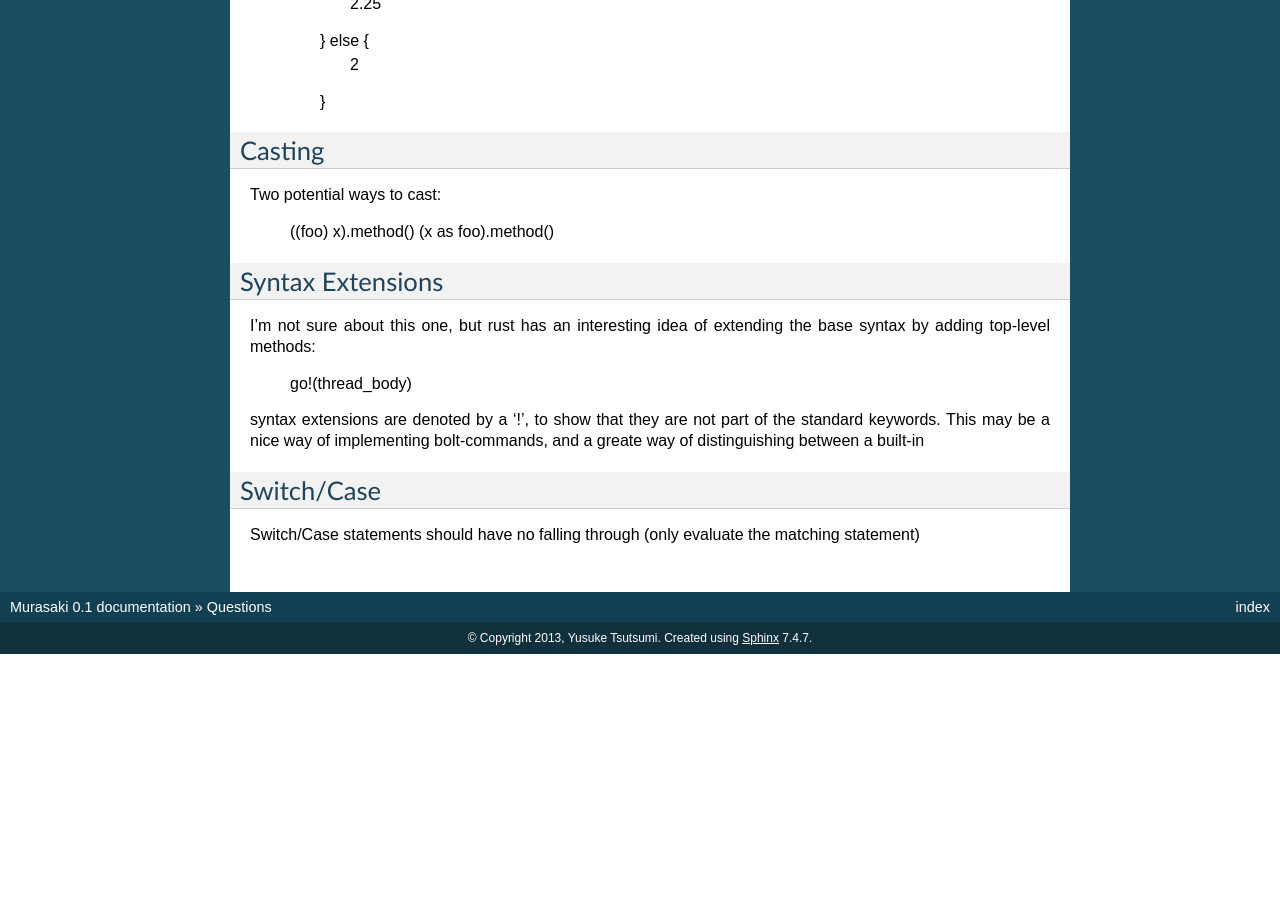
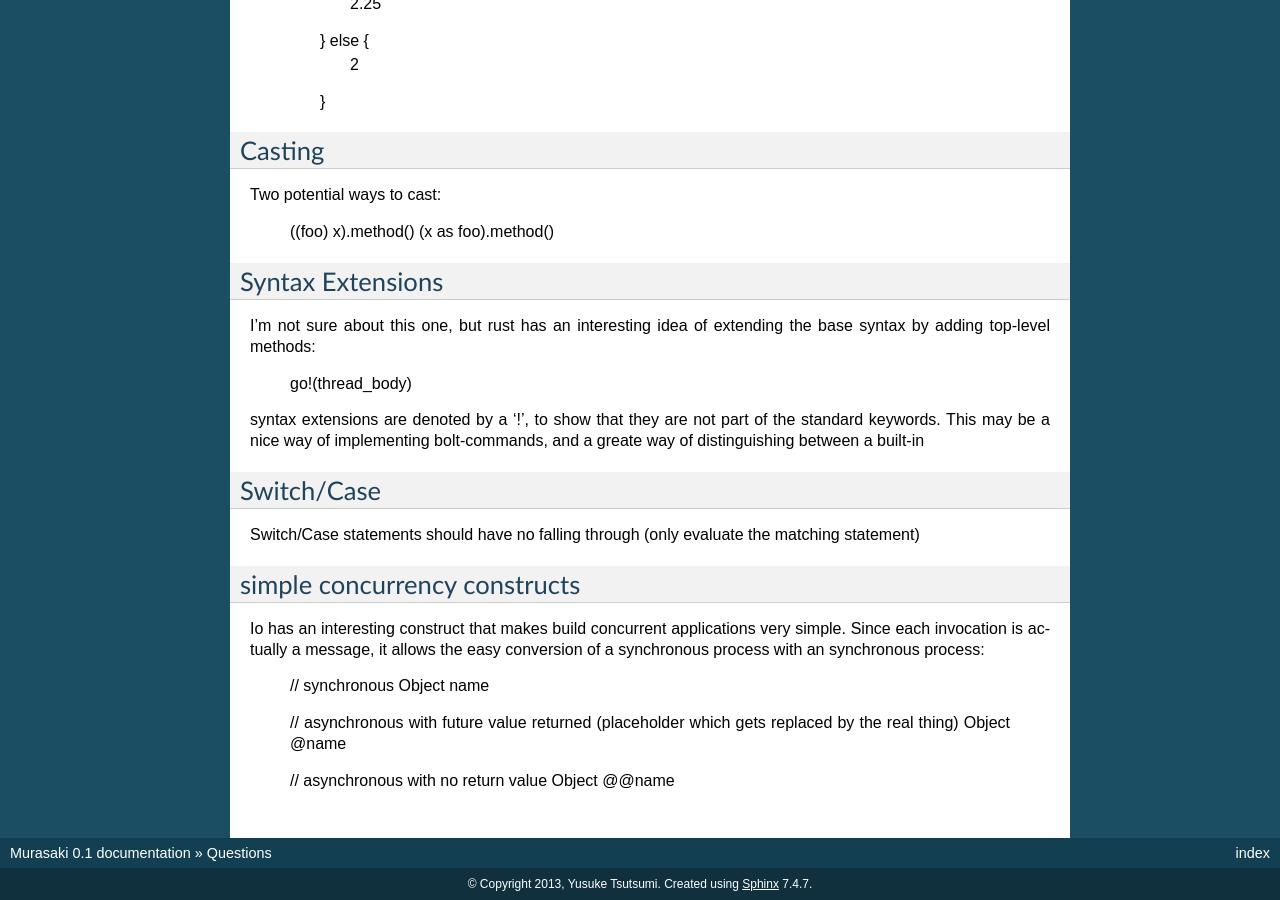
Before and after one commit to toumorokoshi/greyhawk-language, a Sphinx documentation site: the page built from docs/questions.rst, in a window 1280 px wide and 900 px high, scrolled down 1953 px. Built offline with Sphinx 7.4.7, drawn with Linux system fonts in a browser that asks for light colours; before the commit the page ends 2607 px from its top, so only the background shows below that; some of the changed text lies outside the part shown.

Commit message:
Adding more questions

```diff
--- a/docs/questions.rst
+++ b/docs/questions.rst
@@ -125,3 +125,20 @@ Switch/Case
 ===========
 
 Switch/Case statements should have no falling through (only evaluate the matching statement)
+
+simple concurrency constructs
+=============================
+
+Io has an interesting construct that makes build concurrent
+applications very simple. Since each invocation is actually a message,
+it allows the easy conversion of a synchronous process with an
+synchronous process:
+
+    // synchronous
+    Object name
+
+    // asynchronous with future value returned (placeholder which gets replaced by the real thing)
+    Object @name
+
+    // asynchronous with no return value
+    Object @@name
```
